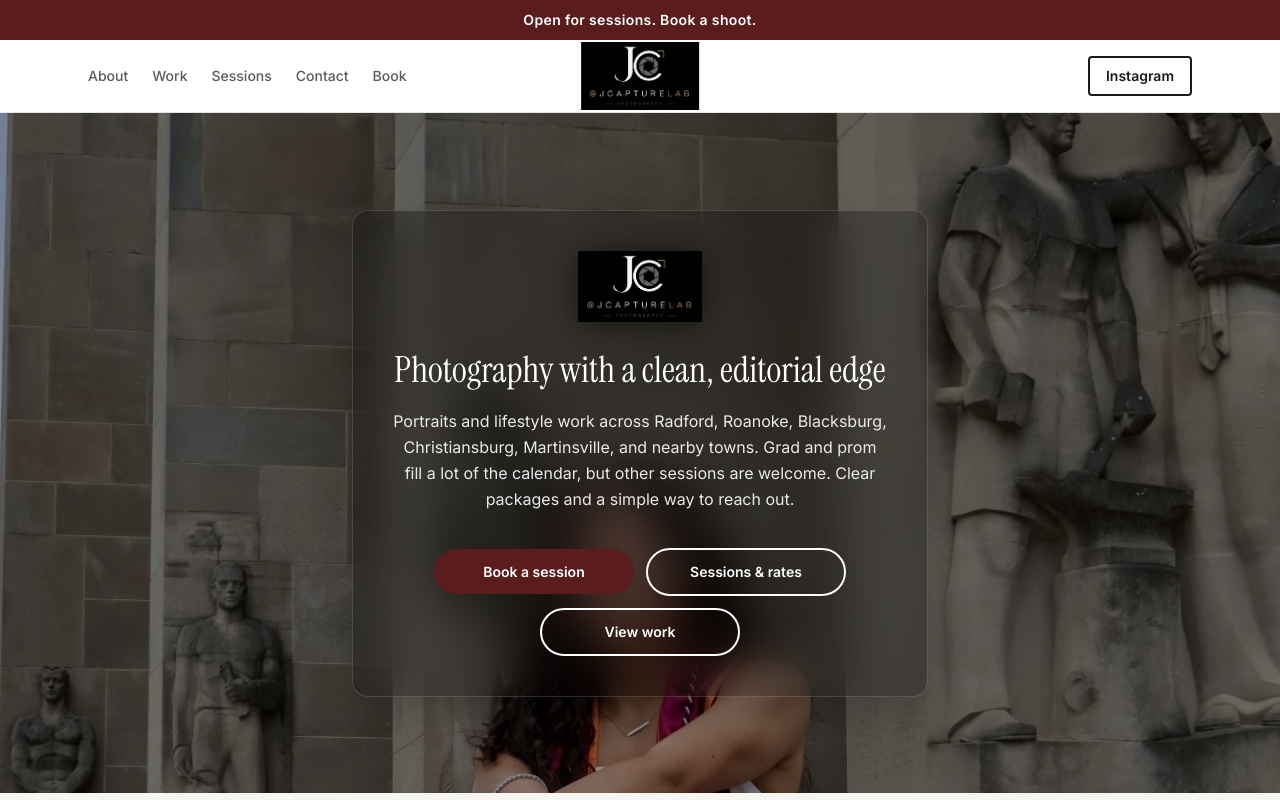
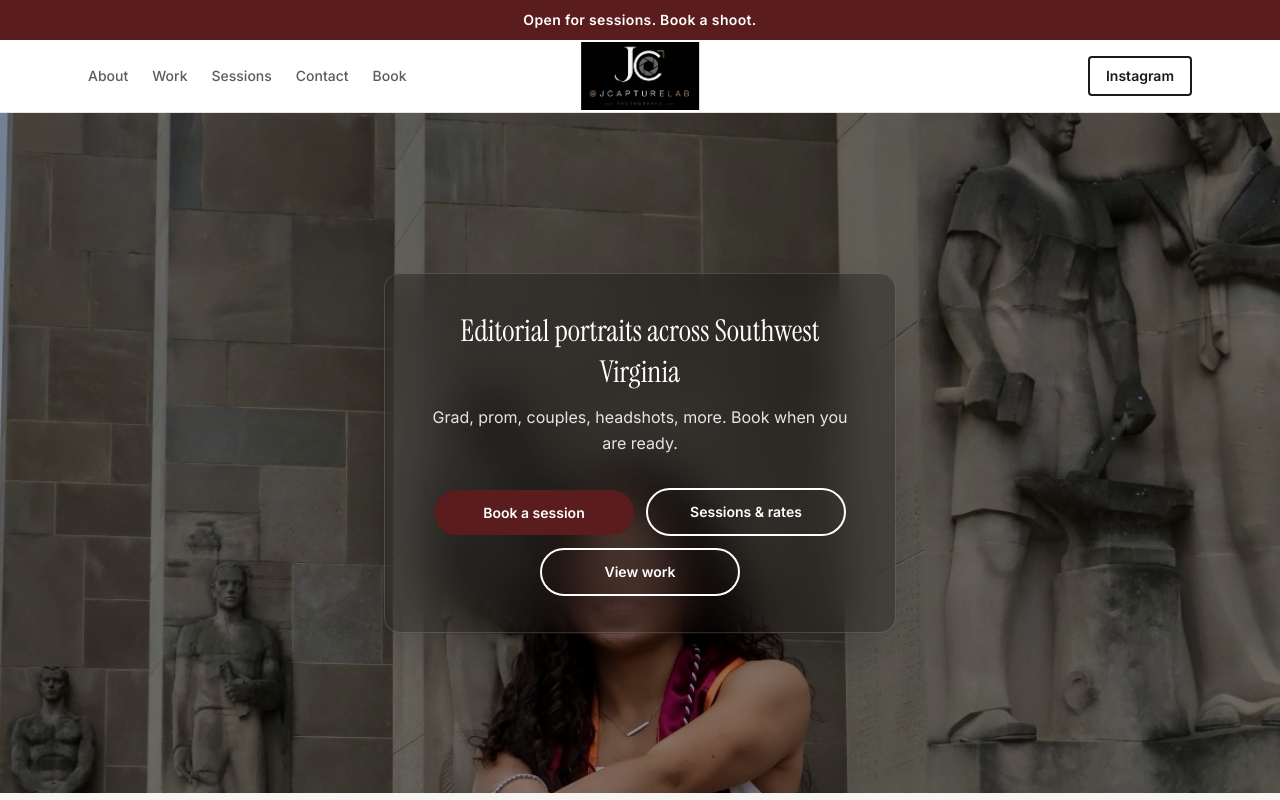
Before and after one commit to ahirsch17/jcapturelab, a Next.js app in the folder web/: page / in a window 1280 px wide. Shown: the top 800 px of the page. Built offline with nearby package versions, Linux system fonts and the light colour scheme.

Commit message:
Simplify home hero: remove duplicate logo, shorter copy
Co-authored-by: Cursor <cursoragent@cursor.com>

```diff
--- a/web/app/page.tsx
+++ b/web/app/page.tsx
@@ -1,7 +1,6 @@
 import Image from "next/image";
 import Link from "next/link";
 import { heroImage, portfolio } from "@/lib/portfolio";
-import { serviceAreasDisplay } from "@/lib/services";
 
 const featured = portfolio.filter((p) => p.featured).slice(0, 4);
 
@@ -19,26 +18,14 @@ export default function Home() {
         />
         <div className="absolute inset-0 bg-black/40" aria-hidden />
         <div className="relative z-10 flex min-h-[85vh] items-center justify-center px-4 py-24">
-          <div className="w-full max-w-xl rounded-2xl border border-white/15 bg-black/25 px-6 py-9 text-center shadow-2xl backdrop-blur-xl sm:px-10 sm:py-10">
-            <Link href="/" className="mx-auto flex w-full justify-center">
-              <Image
-                src="/logo.png"
-                alt="jcapturelab"
-                width={420}
-                height={140}
-                priority
-                className="h-16 w-auto max-w-[min(88vw,18rem)] object-contain drop-shadow-[0_2px_16px_rgba(0,0,0,0.55)] sm:h-[4.5rem] sm:max-w-[20rem]"
-              />
-            </Link>
-            <h1 className="mt-6 font-[family-name:var(--font-serif)] text-3xl font-normal leading-tight text-white sm:text-4xl">
-              Photography with a clean, editorial edge
+          <div className="w-full max-w-lg rounded-2xl border border-white/15 bg-black/25 px-6 py-8 text-center shadow-2xl backdrop-blur-xl sm:px-10 sm:py-9">
+            <h1 className="font-[family-name:var(--font-serif)] text-2xl font-normal leading-snug text-white sm:text-3xl">
+              Editorial portraits across Southwest Virginia
             </h1>
-            <p className="mt-4 text-sm leading-relaxed text-white/90 sm:text-base">
-              Portraits and lifestyle work across {serviceAreasDisplay}. Grad and prom fill a lot of
-              the calendar, but other sessions are welcome. Clear packages and a simple way to reach
-              out.
+            <p className="mt-3 text-sm leading-relaxed text-white/88 sm:text-base">
+              Grad, prom, couples, headshots, more. Book when you are ready.
             </p>
-            <div className="mt-9 flex w-full flex-col items-stretch justify-center gap-3 sm:flex-row sm:flex-wrap sm:items-center sm:justify-center">
+            <div className="mt-8 flex w-full flex-col items-stretch justify-center gap-3 sm:flex-row sm:flex-wrap sm:items-center sm:justify-center">
               <Link href="/book" className="btn-primary mx-auto min-w-[200px] sm:mx-0">
                 Book a session
               </Link>
```
